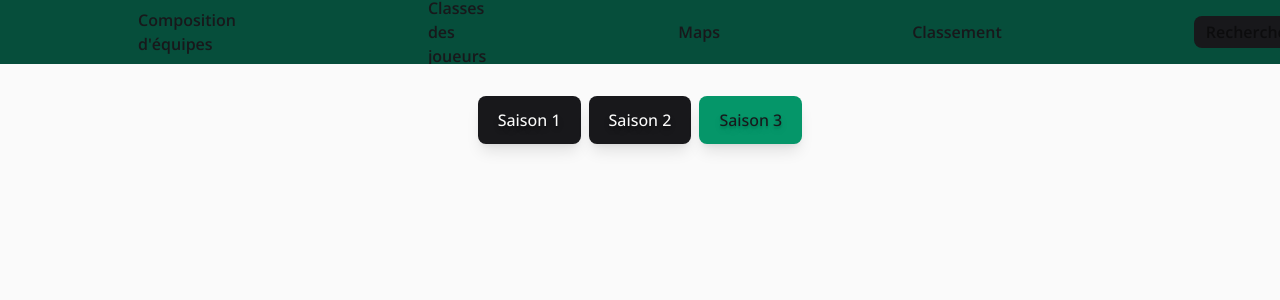
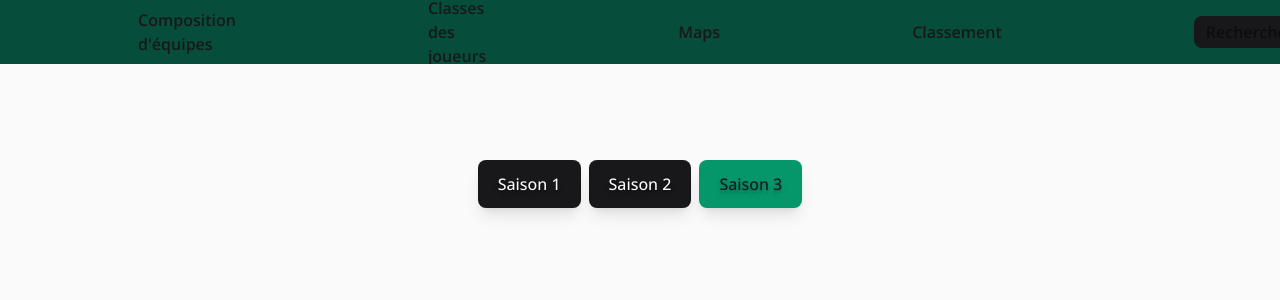
Before and after one commit to Sinematic/Omerta-Team-Builder, a React (Vite) app: page /classement in a window 1280 px wide. Shown: the top 300 px of the page. Built offline with nearby package versions, Linux system fonts and the light colour scheme; no server answers.

Commit message:
fixed some naming

```diff
--- a/src/data/seasons/season-1-rank.json
+++ b/src/data/seasons/season-1-rank.json
@@ -113,7 +113,7 @@
     ],
     [
         225,
-        "Korraii",
+        "Korrai",
         null,
         100,
         125,
--- a/src/data/seasons/season-2-rank.json
+++ b/src/data/seasons/season-2-rank.json
@@ -137,7 +137,7 @@
     ],
     [
         40,
-        "Korraii",
+        "Korrai",
         null,
         null,
         null,
--- a/src/features/stats/PlayerHistory.tsx
+++ b/src/features/stats/PlayerHistory.tsx
@@ -21,6 +21,7 @@ export type ParticipantType = { name: string; match: Match }
 export default function PlayerHistory() {
 
     const seasons = useSeasons()
+    console.log(seasons)
 
     const { pseudo } = useParams<{ pseudo: string }>()
 
@@ -29,7 +30,7 @@ export default function PlayerHistory() {
         .join("-")
     : ""
 
-    const { data, isLoading } = useStats("Matchs", "B6:N40")
+    const { data, isLoading } = useStats("Matchs", "B6:N30")
 
     const playersList = playersData
     const playerFound = playersList.some(player => player.name.toLowerCase() === pseudo)
--- a/src/features/stats/RankPage.tsx
+++ b/src/features/stats/RankPage.tsx
@@ -4,6 +4,7 @@ import Rank from "./Rank"
 import Button from "@/components/UI/Button"
 import rankSeasonOne from "@/data/seasons/season-1-rank.json"
 import rankSeasonTwo from "@/data/seasons/season-2-rank.json"
+import clsx from "clsx"
 
 
 type Season =
@@ -31,9 +32,11 @@ export default function RankPage() {
 
     return (<>
 
-        {isLoading && <p className="text-[rgb(var(--text))] text-center text-xl mb-8">Chargement...</p>}
+        {isLoading && <p className="text-[rgb(var(--text))] text-center text-xl my-8">Chargement...</p>}
 
-        <div className="flex flex-cols-1 gap-2 mt-8 w-fit mx-auto">
+        <div className={clsx("flex flex-cols-1 gap-2 w-fit mx-auto",
+            isLoading ? "mt-9" : "mt-24"
+        )}>
             {Array.from({ length: currentSeason }, (_, i) => {
                 const seasonNumber = i + 1
                 const isActive = seasonDisplayed === seasonNumber
```
Also changed, not shown: src/utils/seasons.ts (indentation only).
